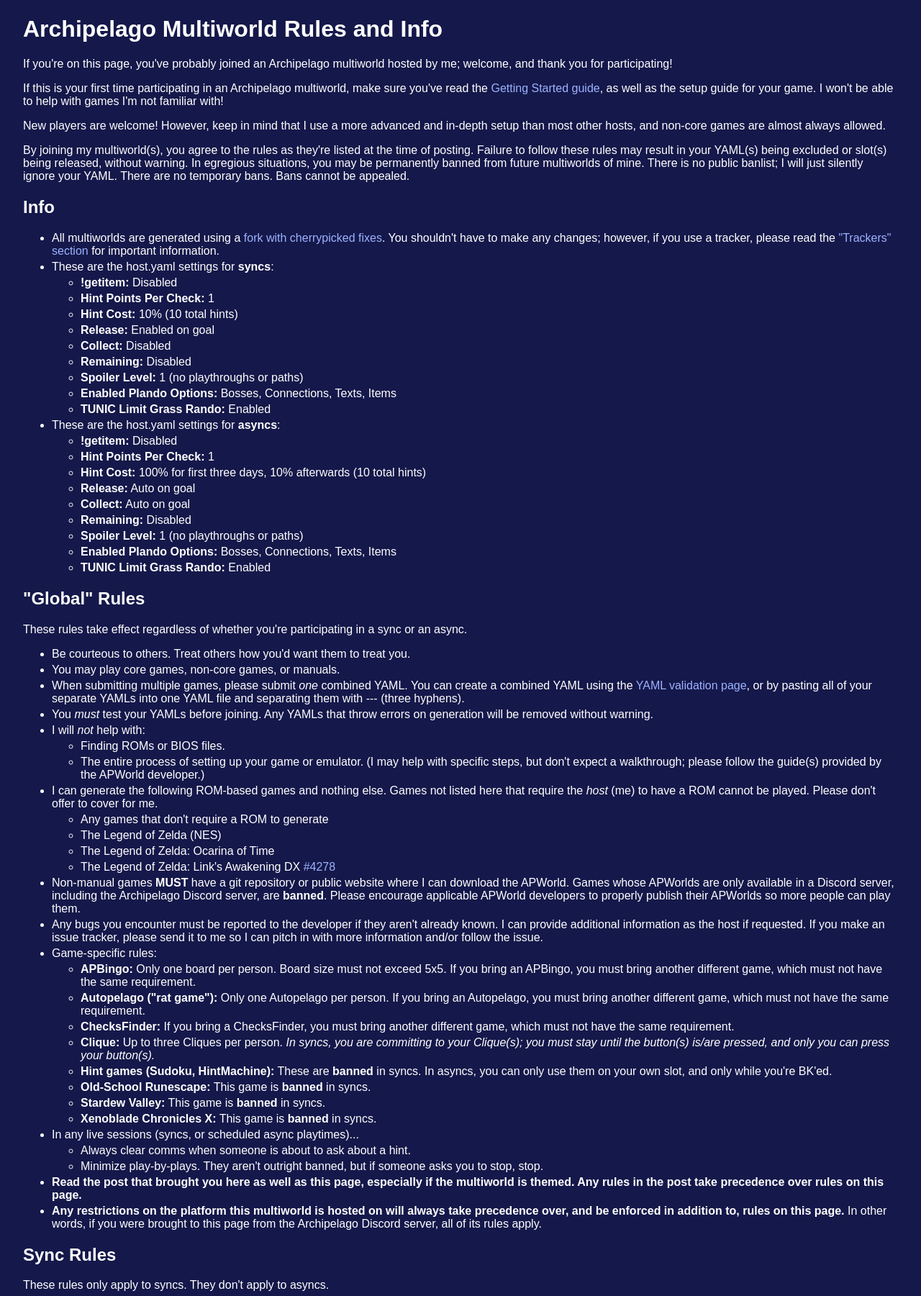
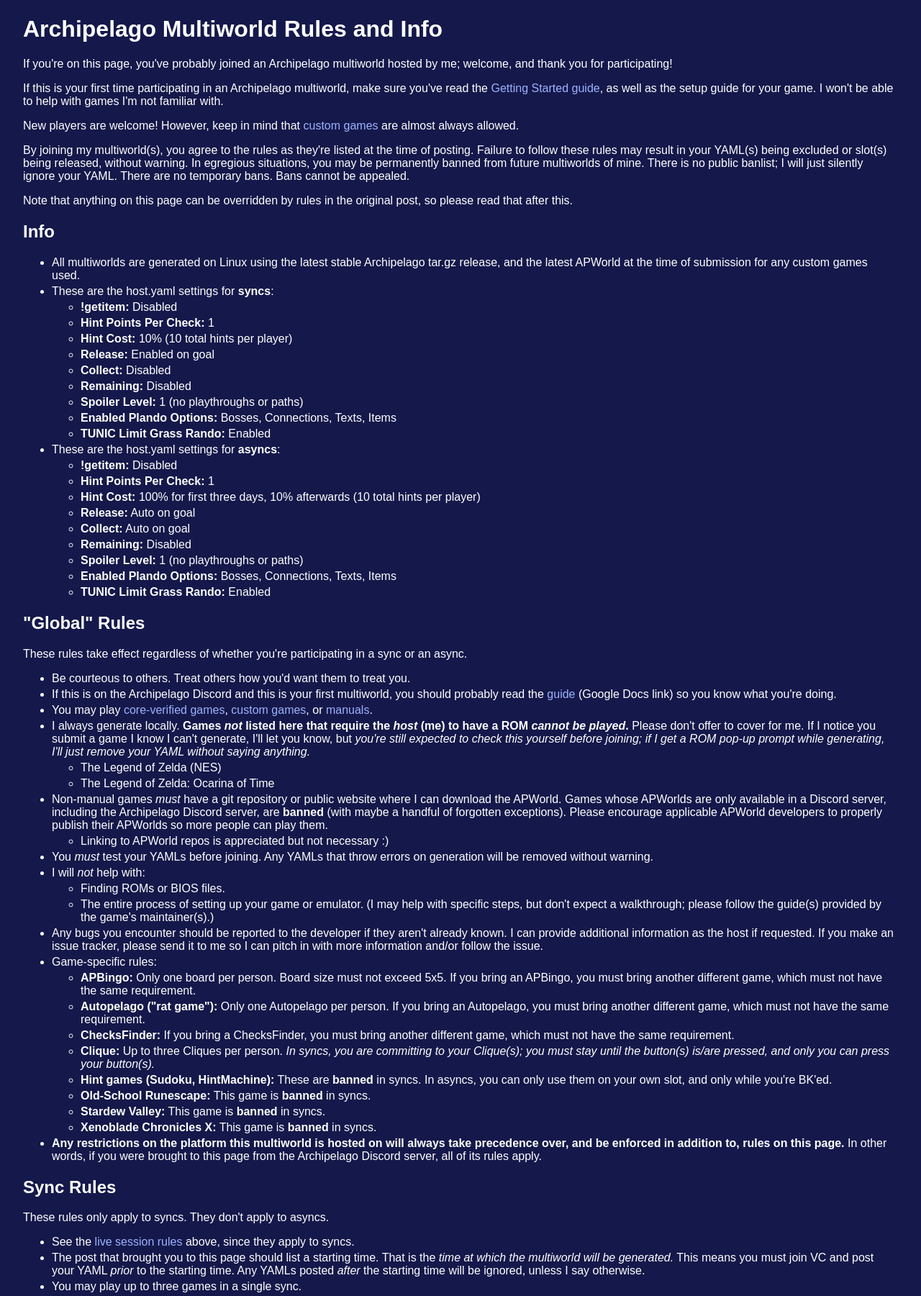
Before and after one commit to FlitPix/website, a PHP site: page /aprules.php in a window 1280 px wide. Shown: the part 98-1899 px from the top of the page at 72% size. Run offline with PHP 8.4, Linux system fonts and the light colour scheme; data that the repository does not hold is empty.

Commit message:
update ap rules

```diff
--- a/aprules.php
+++ b/aprules.php
@@ -18,19 +18,20 @@ $title = 'Archipelago Multiworld Rules and Info - ' . $site_title;
             <div id="main">
                 <h1>Archipelago Multiworld Rules and Info</h1>
                 <p>If you're on this page, you've probably joined an Archipelago multiworld hosted by me; welcome, and thank you for participating!</p>
-                <p>If this is your first time participating in an Archipelago multiworld, make sure you've read the <a href="https://archipelago.gg/tutorial/Archipelago/setup/en">Getting Started guide</a>, as well as the setup guide for your game. I won't be able to help with games I'm not familiar with!</p>
-                <p>New players are welcome! However, keep in mind that I use a more advanced and in-depth setup than most other hosts, and non-core games are almost always allowed.</p>
+                <p>If this is your first time participating in an Archipelago multiworld, make sure you've read the <a href="https://archipelago.gg/tutorial/Archipelago/setup/en">Getting Started guide</a>, as well as the setup guide for your game. I won't be able to help with games I'm not familiar with.</p>
+                <p>New players are welcome! However, keep in mind that <a href="https://archipelago.miraheze.org/wiki/Category:Custom_games">custom games</a> are almost always allowed.</p>
                 <p>By joining my multiworld(s), you agree to the rules as they're listed at the time of posting. Failure to follow these rules may result in your YAML(s) being excluded or slot(s) being released, without warning. In egregious situations, you may be permanently banned from future multiworlds of mine. There is no public banlist; I will just silently ignore your YAML. There are no temporary bans. Bans cannot be appealed.</p>
+                <p>Note that anything on this page can be overridden by rules in the original post, so please read that after this.</p>
 
-                <h2>Info</h2>
+                <a id="info"></a><h2>Info</h2>
                 <ul>
-                    <li>All multiworlds are generated using a <a href="https://github.com/FlitPix/Archipelago/tree/asyncs">fork with cherrypicked fixes</a>. You shouldn't have to make any changes; however, if you use a tracker, please read the <a href="https://github.com/FlitPix/Archipelago/tree/asyncs#trackers">"Trackers" section</a> for important information.</li>
+                    <li>All multiworlds are generated on Linux using the latest stable Archipelago tar.gz release, and the latest APWorld at the time of submission for any custom games used.</li>
                     <li>
                         These are the host.yaml settings for <strong>syncs</strong>:
                         <ul>
                             <li><b>!getitem:</b> Disabled</li>
                             <li><b>Hint Points Per Check:</b> 1</li>
-                            <li><b>Hint Cost:</b> 10% (10 total hints)</li>
+                            <li><b>Hint Cost:</b> 10% (10 total hints per player)</li>
                             <li><b>Release:</b> Enabled on goal</li>
                             <li><b>Collect:</b> Disabled</li>
                             <li><b>Remaining:</b> Disabled</li>
@@ -44,7 +45,7 @@ $title = 'Archipelago Multiworld Rules and Info - ' . $site_title;
                         <ul>
                             <li><b>!getitem:</b> Disabled</li>
                             <li><b>Hint Points Per Check:</b> 1</li>
-                            <li><b>Hint Cost:</b> 100% for first three days, 10% afterwards (10 total hints)</li>
+                            <li><b>Hint Cost:</b> 100% for first three days, 10% afterwards (10 total hints per player)</li>
                             <li><b>Release:</b> Auto on goal</li>
                             <li><b>Collect:</b> Auto on goal</li>
                             <li><b>Remaining:</b> Disabled</li>
@@ -55,31 +56,32 @@ $title = 'Archipelago Multiworld Rules and Info - ' . $site_title;
                     </li>
                 </ul>
 
-                <h2>"Global" Rules</h2>
+                <a id="global"></a><h2>"Global" Rules</h2>
                 <p>These rules take effect regardless of whether you're participating in a sync or an async.</p>
                 <ul>
                     <li>Be courteous to others. Treat others how you'd want them to treat you.</li>
-                    <li>You may play core games, non-core games, or manuals.</li>
-                    <li>When submitting multiple games, please submit <em>one</em> combined YAML. You can create a combined YAML using the <a href="https://archipelago.gg/check">YAML validation page</a>, or by pasting all of your separate YAMLs into one YAML file and separating them with --- (three hyphens).</li>
+                    <li>If this is on the Archipelago Discord and this is your first multiworld, you should probably read the <a href="https://docs.google.com/document/d/1GZBS5WrjhezuuXVuBFSCb1Re7rRp-Gdjoh4k2k7u-Yk">guide</a> (Google Docs link) so you know what you're doing.
+                    <li>You may play <a href="https://archipelago.miraheze.org/wiki/Category:Core-verified_games">core-verified games</a>, <a href="https://archipelago.miraheze.org/wiki/Category:Custom_games">custom games</a>, or <a href="https://archipelago.miraheze.org/wiki/Manual_game">manuals</a>.</li>
+                    <li>
+                        I always generate locally. <strong>Games <em>not</em> listed here that require the <em>host</em> (me) to have a ROM <em>cannot be played</em>.</strong> Please don't offer to cover for me. If I notice you submit a game I know I can't generate, I'll let you know, but <em>you're still expected to check this yourself before joining; if I get a ROM pop-up prompt while generating, I'll just remove your YAML without saying anything.</em>
+                        <ul>
+                            <li>The Legend of Zelda (NES)</li>
+                            <li>The Legend of Zelda: Ocarina of Time</li>
+                        </ul>
+                    </li>
+                    <li>
+                        Non-manual games <em>must</em> have a git repository or public website where I can download the APWorld. Games whose APWorlds are only available in a Discord server, including the Archipelago Discord server, are <strong>banned</strong> (with maybe a handful of forgotten exceptions). Please encourage applicable APWorld developers to properly publish their APWorlds so more people can play them.
+                        <ul><li>Linking to APWorld repos is appreciated but not necessary :)</li></ul>
+                    </li>
                     <li>You <em>must</em> test your YAMLs before joining. Any YAMLs that throw errors on generation will be removed without warning.</li>
                     <li>
                         I will <em>not</em> help with:
                         <ul>
                             <li>Finding ROMs or BIOS files.</li>
-                            <li>The entire process of setting up your game or emulator. (I may help with specific steps, but don't expect a walkthrough; please follow the guide(s) provided by the APWorld developer.)</li>
+                            <li>The entire process of setting up your game or emulator. (I may help with specific steps, but don't expect a walkthrough; please follow the guide(s) provided by the game's maintainer(s).)</li>
                         </ul>
                     </li>
-                    <li>
-                        I can generate the following ROM-based games and nothing else. Games not listed here that require the <em>host</em> (me) to have a ROM cannot be played. Please don't offer to cover for me.
-                        <ul>
-                            <li>Any games that don't require a ROM to generate</li>
-                            <li>The Legend of Zelda (NES)</li>
-                            <li>The Legend of Zelda: Ocarina of Time</li>
-                            <li>The Legend of Zelda: Link's Awakening DX <a href="https://github.com/ArchipelagoMW/Archipelago/pull/4278">#4278</a></li>
-                        </ul>
-                    </li>
-                    <li>Non-manual games <strong>MUST</strong> have a git repository or public website where I can download the APWorld. Games whose APWorlds are only available in a Discord server, including the Archipelago Discord server, are <strong>banned</strong>. Please encourage applicable APWorld developers to properly publish their APWorlds so more people can play them.</li>
-                    <li>Any bugs you encounter must be reported to the developer if they aren't already known. I can provide additional information as the host if requested. If you make an issue tracker, please send it to me so I can pitch in with more information and/or follow the issue.</li>
+                    <li>Any bugs you encounter should be reported to the developer if they aren't already known. I can provide additional information as the host if requested. If you make an issue tracker, please send it to me so I can pitch in with more information and/or follow the issue.</li>
                     <li>
                         Game-specific rules:
                         <ul>
@@ -93,37 +95,30 @@ $title = 'Archipelago Multiworld Rules and Info - ' . $site_title;
                             <li><b>Xenoblade Chronicles X:</b> This game is <strong>banned</strong> in syncs.</li>
                         </ul>
                     </li>
-                    <li>
-                        In any live sessions (syncs, or scheduled async playtimes)...
-                        <ul>
-                            <li>Always clear comms when someone is about to ask about a hint.</li>
-                            <li>Minimize play-by-plays. They aren't outright banned, but if someone asks you to stop, stop.</li>
-                        </ul>
-                    </li>
-                    <li><strong>Read the post that brought you here as well as this page, especially if the multiworld is themed. Any rules in the post take precedence over rules on this page.</strong></li>
                     <li><strong>Any restrictions on the platform this multiworld is hosted on will always take precedence over, and be enforced in addition to, rules on this page.</strong> In other words, if you were brought to this page from the Archipelago Discord server, all of its rules apply.</li>
                 </ul>
 
-                <h2>Sync Rules</h2>
+                <a id="sync"></a><h2>Sync Rules</h2>
                 <p>These rules only apply to syncs. They don't apply to asyncs.</p>
                 <ul>
-                    <li>See the live session rules above, since they apply to syncs.</li>
-                    <li>The post that brought you to this page should list a starting time. That is the <em>time at which the multiworld will be generated.</em> This means you must join the voice call and post your YAML <em>prior</em> to the starting time. Any YAMLs posted <em>after</em> the starting time will be ignored, unless I say otherwise.</li>
-                    <li>The post that brought you to this page should list a duration (eg. four hours). That is a <em>hard cutoff</em>. Any worlds not yet completed by the duration's end will be released immediately. Please adjust your settings around the duration.</li>
+                    <li>See the <a href="#live-session">live session rules</a> above, since they apply to syncs.</li>
+                    <li>The post that brought you to this page should list a starting time. That is the <em>time at which the multiworld will be generated.</em> This means you must join VC and post your YAML <em>prior</em> to the starting time. Any YAMLs posted <em>after</em> the starting time will be ignored, unless I say otherwise.</li>
                     <li>You may play up to three games in a single sync.</li>
-                    <li>You <strong>must</strong> join the voice call. You don't have to use a microphone; if you don't, you must use the Archipelago text chat during the multiworld. Do not use Discord text channels, they likely won't be monitored.</li>
+                    <li>You <strong>must</strong> join VC. You don't have to use a microphone; if you don't, you must use the Archipelago text chat during the multiworld. Do not use Discord text channels, they likely won't be monitored.</li>
                     <li>
                         To accommodate for those who don't want to or can't use a microphone, you <strong>MUST</strong> monitor the Archipelago text feed.
                         <ul>
-                            <li>If your game doesn't have a good built-in text feed, you can open the text client on another monitor, or use a web client like <a href="https://apwebclient.kindasneaki.site/">this one</a> on another device like your phone.</li>
+                            <li>If your game doesn't have a good built-in text feed, you can open the text client on another monitor, or use a web client like <a href="https://drawesome4333.github.io/ap-tracker/">this one</a> on another device like your phone.</li>
                             <li>Risk of Rain 2 players will benefit greatly from <a href="https://thunderstore.io/c/riskofrain2/p/DestroyedClone/ChatboxEdit/">this mod</a>.</li>
                         </ul>
                     </li>
                     <li>By submitting a YAML, you're committing to all games included in it. You may not pass off games to other people. You must stay until all of your games are completed, unless something comes up and you absolutely must leave, or you discover you aren't having fun and want out, in which case I will release your slots. Please don't consistently do this in every sync.</li>
-                    <li>Coordinate with others when releasing your game - ask, "Is everyone ready for release?". Some games, like Risk of Rain 2, tend to lag during large releases; other games, like Dark Souls or The Messenger, may have difficult sections that can be disrupted with traps and other items. This can cause cascading issues, especially when Death Link is enabled.</li>
+                    <li>Coordinate with others when releasing your game - ask, "Is everyone ready for release?". Some games, like Risk of Rain 2, tend to lag during large releases; other games, like Dark Souls or The Messenger, may have difficult sections that can be disrupted with traps and other items. This can cause cascading issues, especially when deathlink is enabled.</li>
+                    <li>When someone is about to communicate a hint in VC, make sure they can be heard.</li>
+                    <li>Minimize play-by-plays. They aren't outright banned (I'm guilty of it sometimes), but if someone asks you to stop, stop.</li>
                 </ul>
 
-                <h2>Async Rules</h2>
+                <a id="async"></a><h2>Async Rules</h2>
                 <p>These rules only apply to asyncs. They don't apply to syncs.</p>
                 <ul>
                     <li>The post that brought you to this page should list a starting time. That is the <em>time at which the multiworld will be generated.</em> This means you must submit your YAML <em>prior</em> to the starting time. Any YAMLs posted <em>after</em> the starting time will be ignored, unless I say otherwise.</li>
@@ -131,8 +126,8 @@ $title = 'Archipelago Multiworld Rules and Info - ' . $site_title;
                         I use <a href="https://cheesetrackers.theincrediblewheelofchee.se/">Cheese Trackers</a> to make tracking asyncs easier. When the multiworld is created, a Cheese Tracker link will be provided. You are <em>required</em> to claim your slot(s) by clicking the "Claim" button under the Availability column, and expected to keep your status updated as you play.
                         <ul>
                             <li>The app is somewhat built around Discord authentication. If you don't (want to) use Discord, you can go to the Settings at the top and input a username instead.</li>
-                            <li>If you are BK'ed (stuck), you must change your status accordingly to "Soft BK" or "BK" using the dropdown under the Status column (the Help page explains what these mean). You must also change it to "Unblocked" when you aren't BK'ed, and "Go mode" when you can goal on your own.</li>
-                            <li><b>Optional:</b> You can mark hints accordingly as critical, progression, quality of life, or trash. This helps others know what to prioritize. This can be done on top of Archipelago's built-in hint priorities.</li>
+                            <li>If you're BK'ed (stuck), you must change your status accordingly to "Soft BK" or "BK" using the dropdown under the Status column (the Help page explains what these mean). You must also change it to "Unblocked" when you aren't BK'ed, and "Go mode" when you can goal on your own.</li>
+                            <li><b>Optional:</b> You can mark hints accordingly as critical, progression, quality of life, or trash. This helps others know what to prioritize. This can be done on top of Archipelago's built-in hint priorities. The host may also change hint priorities depending on what's needed.</li>
                         </ul>
                     </li>
                     <li>You may play as many games as you want in a single async, but please limit yourself to what you know you can handle.</li>
@@ -146,7 +141,13 @@ $title = 'Archipelago Multiworld Rules and Info - ' . $site_title;
                             <li>If someone pings or DMs you outside of this policy, and you're annoyed by it, notify me privately. Don't start a fight over it.</li>
                         </ul>
                     </li>
-                    <li>Sometimes, I'll schedule live playtime sessions. These are optional but are a good way to make significant progress on your worlds. If you decide to join, see the live session "global" rules, since they apply to these sessions.</li>
+                    <li>
+                        Sometimes, I'll schedule live playtime sessions. These are optional but are a good way to make significant progress on your slot(s). If you decide to join these...
+                        <ul>
+                            <li>When someone is about to communicate a hint in VC, make sure they can be heard.</li>
+                            <li>Minimize play-by-plays. They aren't outright banned (I'm guilty of it sometimes), but if someone asks you to stop, stop.</li>
+                        </ul>
+                    </li>
                 </ul>
             </div>
 
```
